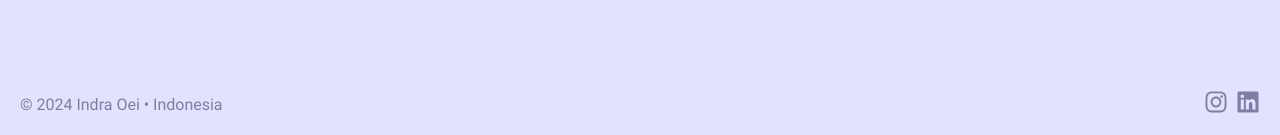
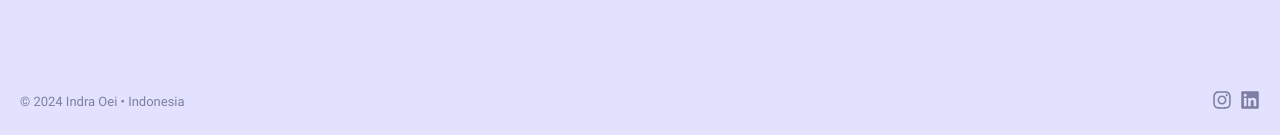
Before and after one commit to indra-oei/indraoei, a React (Vite) app: page /contact in a window 1280 px wide. Shown: the part 730-865 px from the top of the page. Built offline with nearby package versions, Linux system fonts and the light colour scheme.

Commit message:
UI: update footer styling

```diff
--- a/src/components/Layout/Footer/Footer.jsx
+++ b/src/components/Layout/Footer/Footer.jsx
@@ -9,10 +9,10 @@ const Footer = () => {
       <div>© {year} Indra Oei • Indonesia</div>
       <div className={classes["footer-social"]}>
         <a href="https://instagram.com/indra.oei" target="_blank" rel="nofollow">
-          <FaInstagram fontSize="1.5rem" />
+          <FaInstagram fontSize="1.25rem" />
         </a>
         <a href="https://linkedin.com/in/indraoei" target="_blank" rel="nofollow">
-          <FaLinkedin fontSize="1.5rem" />
+          <FaLinkedin fontSize="1.25rem" />
         </a>
       </div>
     </footer>
--- a/src/components/Layout/Footer/Footer.module.css
+++ b/src/components/Layout/Footer/Footer.module.css
@@ -3,6 +3,7 @@
   align-items: center;
   justify-content: space-between;
   padding: 20px;
+  font-size: 13px;
 }
 .footer-social {
   display: flex;
```
